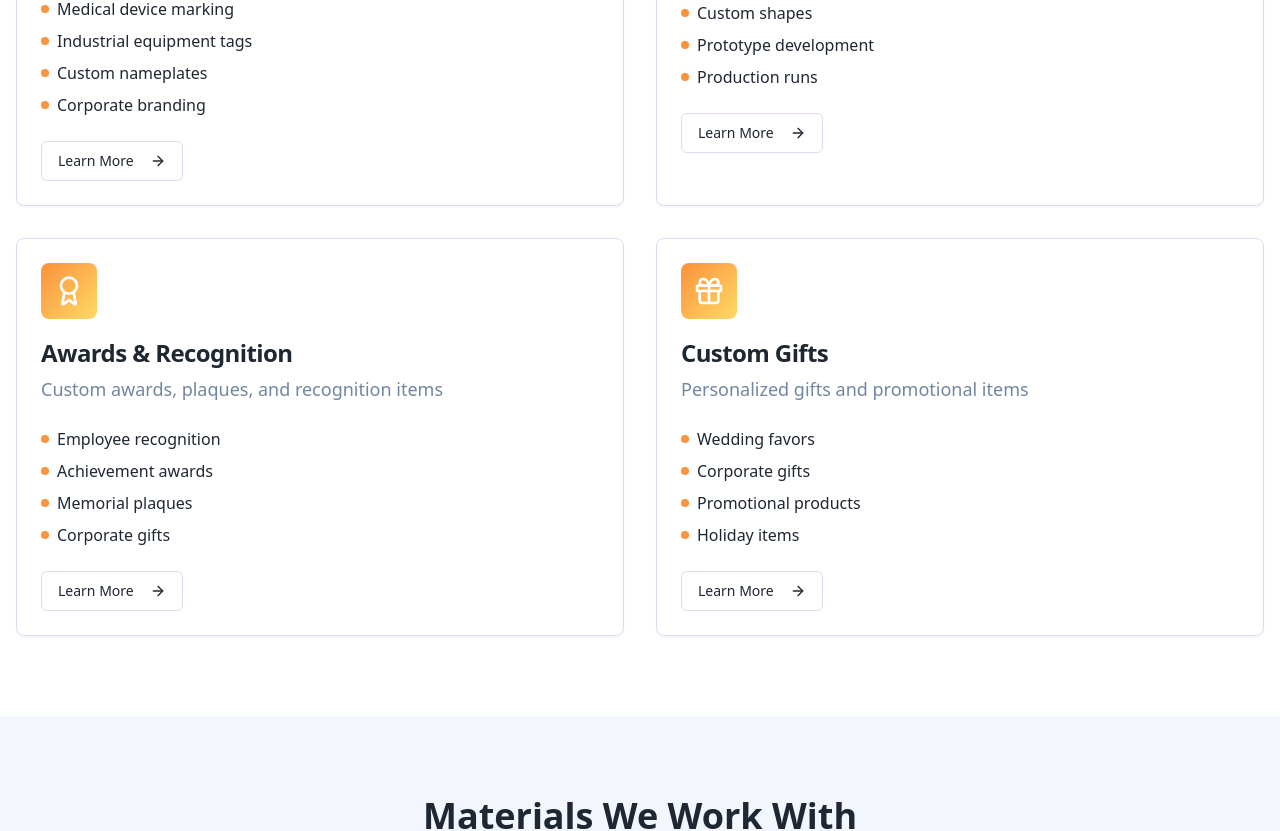
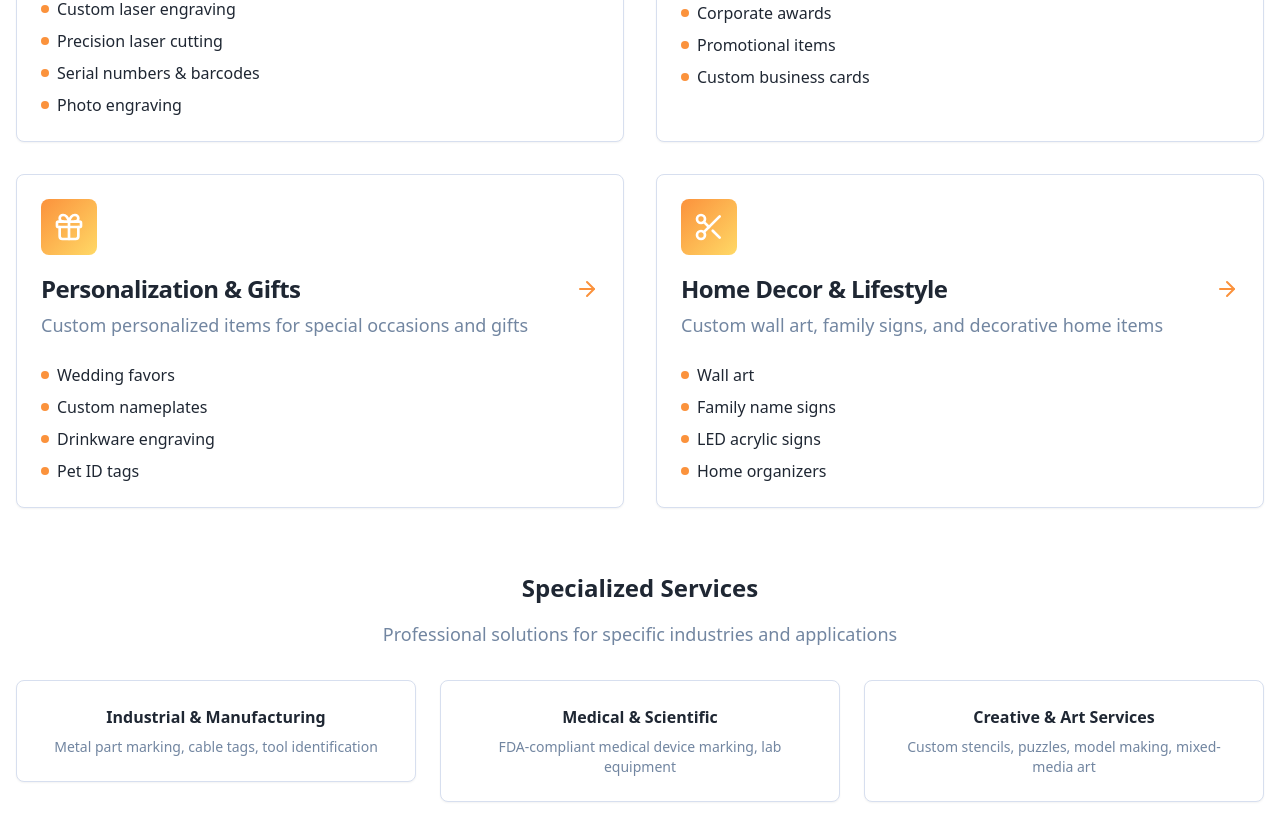
Before and after one commit to rynky2436/spark-mark-scribe-pages, a React (Vite) app: page /services in a window 1280 px wide. Shown: the part 940-1771 px from the top of the page. Built offline with nearby package versions, Linux system fonts and the light colour scheme.

Commit message:
Fix missing pages and links
Ensure service pages and links are accessible.

```diff
--- a/src/pages/Services.tsx
+++ b/src/pages/Services.tsx
@@ -9,31 +9,31 @@ const Services = () => {
   const services = [
     {
       icon: Zap,
-      title: "Laser Engraving",
-      description: "Precision laser engraving on wood, metal, glass, and acrylic materials",
-      features: ["Medical device marking", "Industrial equipment tags", "Custom nameplates", "Corporate branding"],
-      link: "/services/laser-engraving"
+      title: "General Laser Services",
+      description: "Custom laser engraving, cutting, etching, and marking on all materials",
+      features: ["Custom laser engraving", "Precision laser cutting", "Serial numbers & barcodes", "Photo engraving"],
+      link: "/services/general-laser-services"
+    },
+    {
+      icon: Award,
+      title: "Corporate & Business Services",
+      description: "Professional signage, awards, and branded promotional items",
+      features: ["Business signage", "Corporate awards", "Promotional items", "Custom business cards"],
+      link: "/services/corporate-services"
+    },
+    {
+      icon: Gift,
+      title: "Personalization & Gifts",
+      description: "Custom personalized items for special occasions and gifts",
+      features: ["Wedding favors", "Custom nameplates", "Drinkware engraving", "Pet ID tags"],
+      link: "/services/personalization-gifts"
     },
     {
       icon: Scissors,
-      title: "Laser Cutting",
-      description: "Precise laser cutting services for detailed shapes and designs",
-      features: ["Intricate patterns", "Custom shapes", "Prototype development", "Production runs"],
-      link: "/services/laser-cutting"
-    },
-    {
-      icon: Award,
-      title: "Awards & Recognition",
-      description: "Custom awards, plaques, and recognition items",
-      features: ["Employee recognition", "Achievement awards", "Memorial plaques", "Corporate gifts"],
-      link: "/services/awards-recognition"
-    },
-    {
-      icon: Gift,
-      title: "Custom Gifts",
-      description: "Personalized gifts and promotional items",
-      features: ["Wedding favors", "Corporate gifts", "Promotional products", "Holiday items"],
-      link: "/services/custom-gifts"
+      title: "Home Decor & Lifestyle",
+      description: "Custom wall art, family signs, and decorative home items",
+      features: ["Wall art", "Family name signs", "LED acrylic signs", "Home organizers"],
+      link: "/services/home-decor-lifestyle"
     }
   ];
 
@@ -74,21 +74,25 @@ const Services = () => {
             </p>
           </div>
 
-          <div className="grid lg:grid-cols-2 gap-8">
+          <div className="grid lg:grid-cols-2 gap-8 mb-16">
             {services.map((service, index) => {
               const IconComponent = service.icon;
 
               return (
-                <Card key={index} className="group hover:shadow-elegant transition-all duration-300 hover:-translate-y-1">
+                <Link key={index} to={service.link}>
+                  <Card className="group hover:shadow-elegant transition-all duration-300 hover:-translate-y-1 cursor-pointer h-full">
                     <CardHeader>
                       <div className="p-3 bg-gradient-spark rounded-lg w-fit mb-3">
                         <IconComponent className="h-8 w-8 text-white" />
                       </div>
-                    <CardTitle className="text-2xl">{service.title}</CardTitle>
+                      <CardTitle className="text-2xl flex items-center justify-between">
+                        {service.title}
+                        <ArrowRight className="h-6 w-6 text-primary group-hover:translate-x-1 transition-transform" />
+                      </CardTitle>
                       <p className="text-muted-foreground text-lg">{service.description}</p>
                     </CardHeader>
                     <CardContent>
-                    <ul className="space-y-2 mb-6">
+                      <ul className="space-y-2">
                         {service.features.map((feature, idx) => (
                           <li key={idx} className="flex items-center space-x-2">
                             <div className="h-2 w-2 bg-primary rounded-full"></div>
@@ -96,16 +100,46 @@ const Services = () => {
                           </li>
                         ))}
                       </ul>
-                    <Button variant="outline" className="group-hover:border-primary" asChild>
-                      <Link to={service.link}>
-                        Learn More
-                        <ArrowRight className="ml-2 h-4 w-4" />
-                      </Link>
-                    </Button>
                     </CardContent>
                   </Card>
+                </Link>
               );
             })}
+          </div>
+
+          {/* Additional Service Categories */}
+          <div className="text-center mb-8">
+            <h3 className="text-2xl font-bold text-foreground mb-4">Specialized Services</h3>
+            <p className="text-lg text-muted-foreground mb-8">Professional solutions for specific industries and applications</p>
+          </div>
+
+          <div className="grid md:grid-cols-2 lg:grid-cols-3 gap-6">
+            <Link to="/services/industrial-manufacturing">
+              <Card className="group hover:shadow-spark transition-all duration-300 cursor-pointer">
+                <CardContent className="p-6 text-center">
+                  <h4 className="font-semibold text-foreground mb-2 group-hover:text-primary transition-colors">Industrial & Manufacturing</h4>
+                  <p className="text-muted-foreground text-sm">Metal part marking, cable tags, tool identification</p>
+                </CardContent>
+              </Card>
+            </Link>
+
+            <Link to="/services/medical-scientific">
+              <Card className="group hover:shadow-spark transition-all duration-300 cursor-pointer">
+                <CardContent className="p-6 text-center">
+                  <h4 className="font-semibold text-foreground mb-2 group-hover:text-primary transition-colors">Medical & Scientific</h4>
+                  <p className="text-muted-foreground text-sm">FDA-compliant medical device marking, lab equipment</p>
+                </CardContent>
+              </Card>
+            </Link>
+
+            <Link to="/services/creative-art-services">
+              <Card className="group hover:shadow-spark transition-all duration-300 cursor-pointer">
+                <CardContent className="p-6 text-center">
+                  <h4 className="font-semibold text-foreground mb-2 group-hover:text-primary transition-colors">Creative & Art Services</h4>
+                  <p className="text-muted-foreground text-sm">Custom stencils, puzzles, model making, mixed-media art</p>
+                </CardContent>
+              </Card>
+            </Link>
           </div>
         </div>
       </section>
```
Lines whose indentation alone changed are shown as unchanged.
